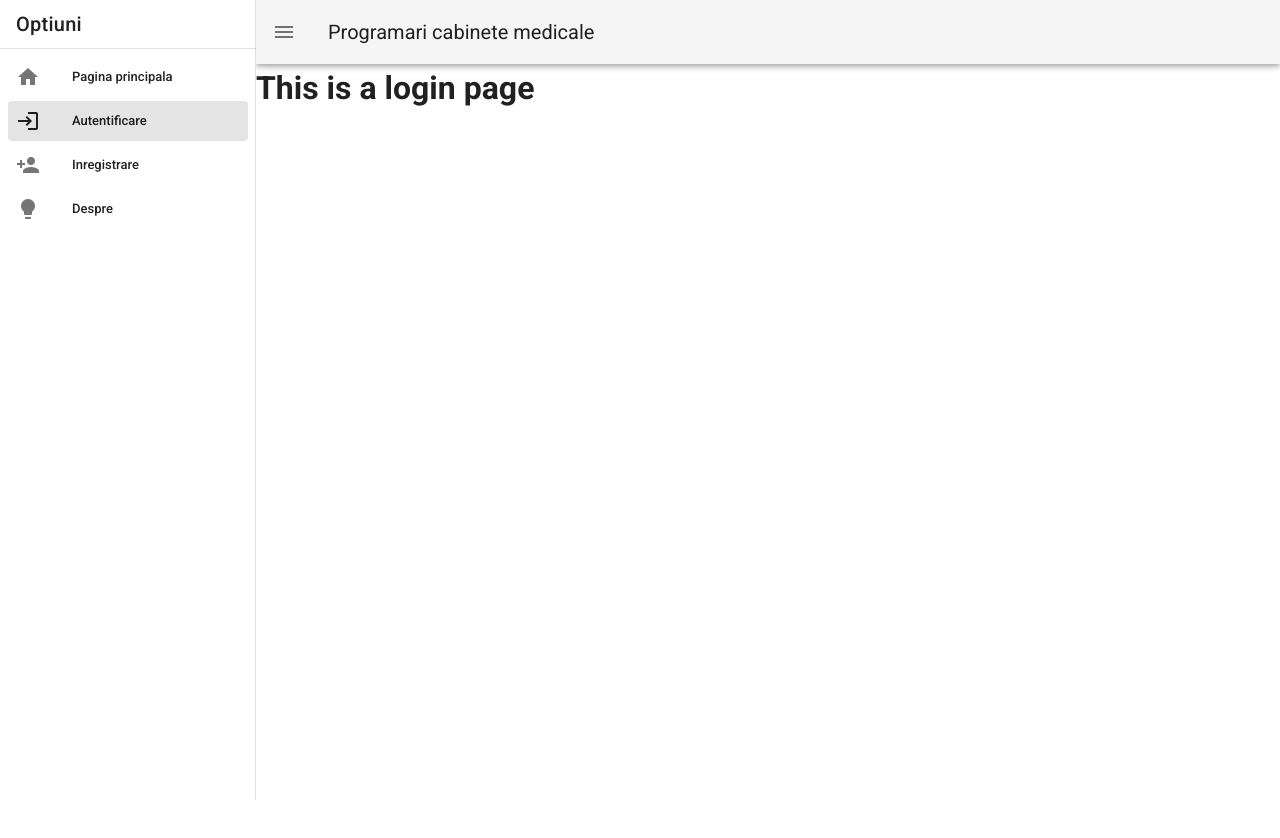
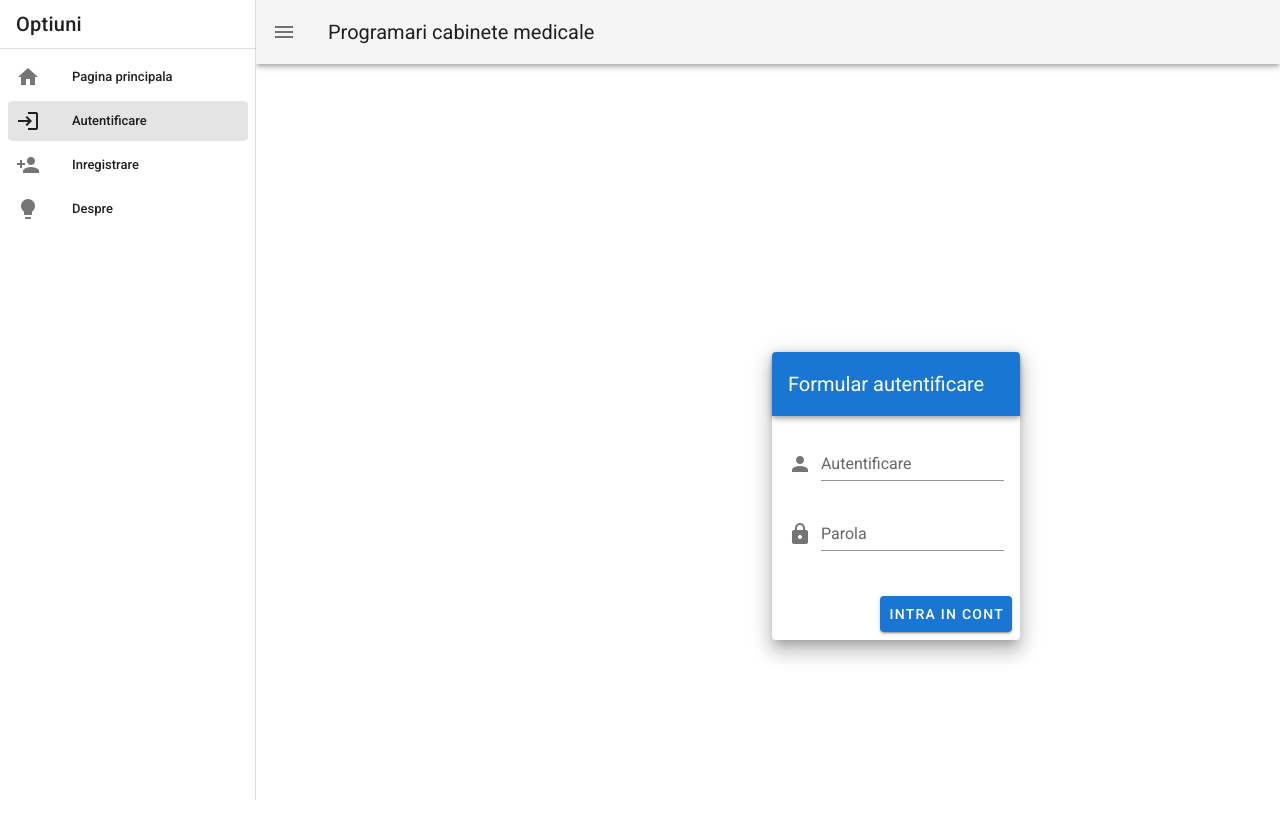
Before and after one commit to stefangoga/cabinet-medical, a Vue app: page /#/login in a window 1280 px wide. Shown: the top 838 px of the page. Before the commit the page ends 800 px from the top, so only its background shows below. Built offline with nearby package versions, Linux system fonts and the light colour scheme.

Commit message:
Login view

```diff
--- a/src/views/Login.vue
+++ b/src/views/Login.vue
@@ -1,5 +1,49 @@
 <template>
-  <div class="login">
-    <h1>This is a login page</h1>
-  </div>
+   <v-app id="inspire">
+      <v-content>
+         <v-container fluid fill-height>
+            <v-layout align-center justify-center>
+               <v-flex xs12 sm8 md4>
+                  <v-card class="elevation-12">
+                     <v-toolbar dark color="primary">
+                        <v-toolbar-title>Formular autentificare</v-toolbar-title>
+                     </v-toolbar>
+                     <v-card-text>
+                        <v-form>
+                           <v-text-field
+                              prepend-icon="mdi-account"
+                              name="login"
+                              label="Autentificare"
+                              type="text"
+                           ></v-text-field>
+                           <v-text-field
+                              id="password"
+                              prepend-icon="mdi-lock"
+                              name="Parola"
+                              label="Parola"
+                              type="password"
+                           ></v-text-field>
+                        </v-form>
+                     </v-card-text>
+                     <v-card-actions>
+                        <v-spacer></v-spacer>
+                        <v-btn color="primary" to="/">Intra in cont</v-btn>
+                     </v-card-actions>
+                  </v-card>
+               </v-flex>
+            </v-layout>
+         </v-container>
+      </v-content>
+   </v-app>
 </template>
+
+<script>
+export default {
+   name: 'Login',
+   props: {
+      source: String,
+   },
+};
+</script>
+
+<style></style>
```
